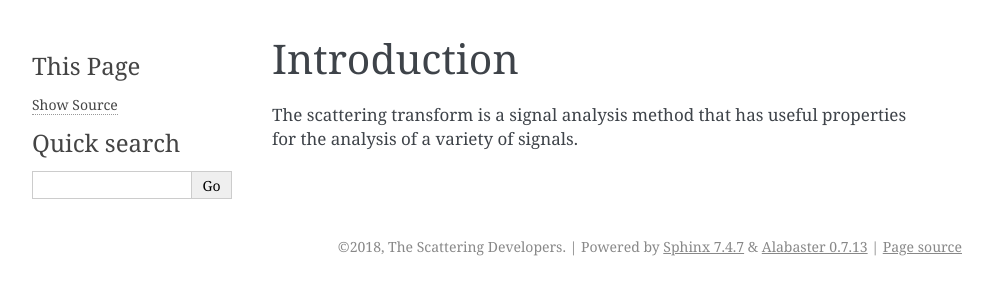
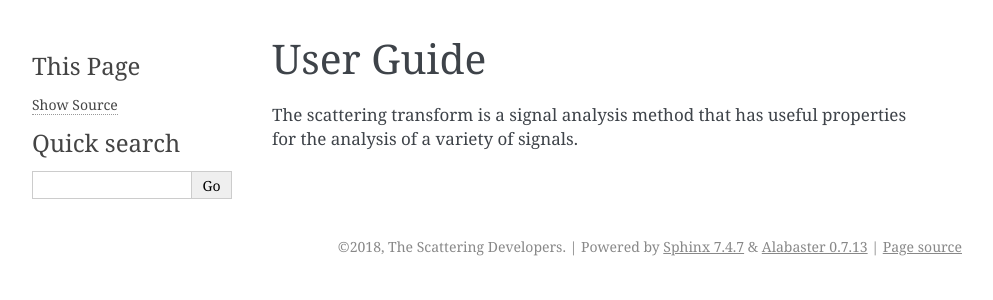
Before and after one commit to kymatio/kymatio, a Sphinx documentation site: the page built from doc/source/userguide.rst, in a window 1280 px wide. Shown: the top 300 px of the page, without its empty margins (148-1141 px from the left). Built offline with Sphinx 7.4.7, drawn with Linux system fonts in a browser that asks for light colours; formulas are drawn with MathJax 3.

Commit message:
DOC rudimentary doc documents

```diff
--- a/doc/source/index.rst
+++ b/doc/source/index.rst
@@ -9,7 +9,6 @@
 .. toctree::
    :maxdepth: 2
    :caption: Contents:
+
    quickstart
-   installation
    userguide
-   developerguide
--- a/doc/source/userguide.rst
+++ b/doc/source/userguide.rst
@@ -1,5 +1,5 @@
-Introduction
-============
+User Guide
+==========
 
 The scattering transform is a signal analysis method that has useful properties
 for the analysis of a variety of signals.
```
